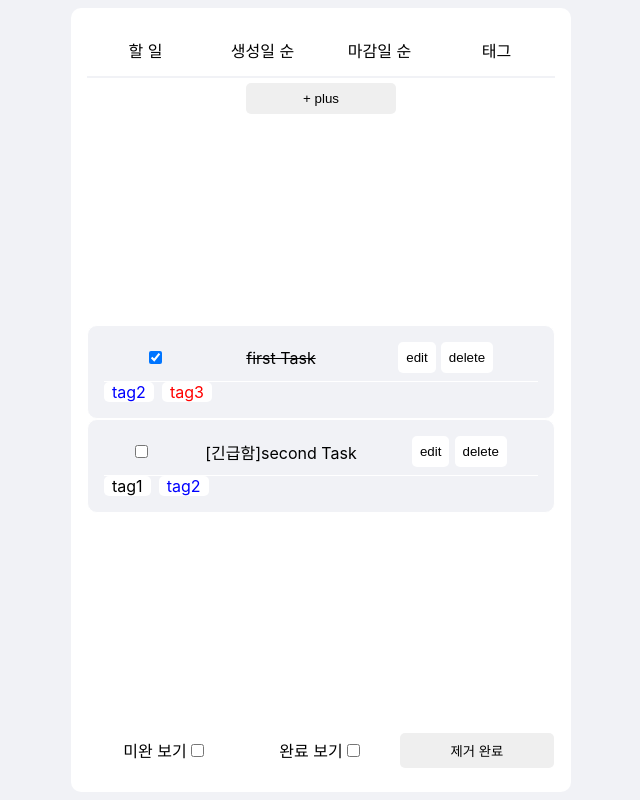
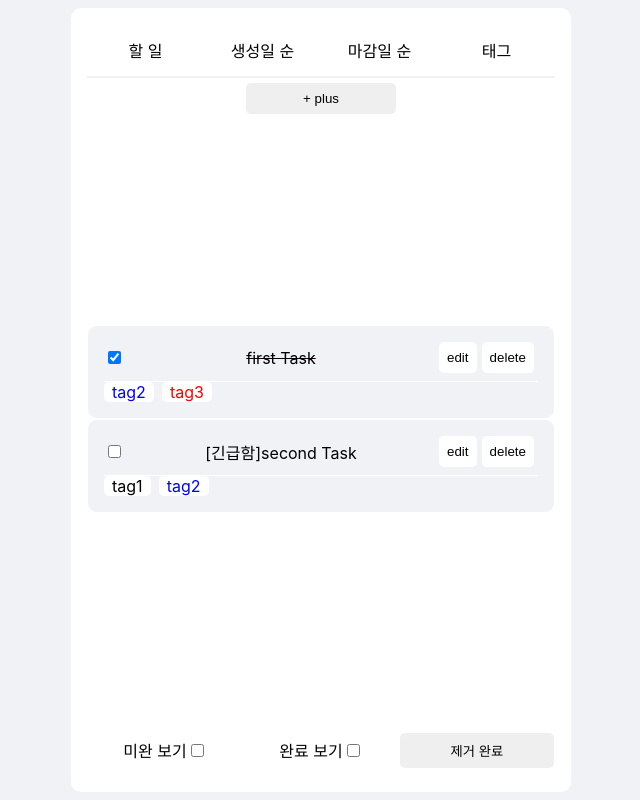
Before and after one commit to be-student/todolist, a Next.js app: page / in a window 1280 px wide. Shown: the whole page, without its empty margins (319-959 px from the left). Built offline with nearby package versions, Linux system fonts and the light colour scheme.

Commit message:
css 수정

```diff
--- a/src/features/todoList/TodoItem.module.css
+++ b/src/features/todoList/TodoItem.module.css
@@ -8,7 +8,7 @@
 }
 .todoItem{
   display: flex;
-  justify-content: space-around;
+  justify-content: space-between;
   align-items: center;
   padding-bottom: 0.5rem;
   border-bottom: 1px solid white;
```
